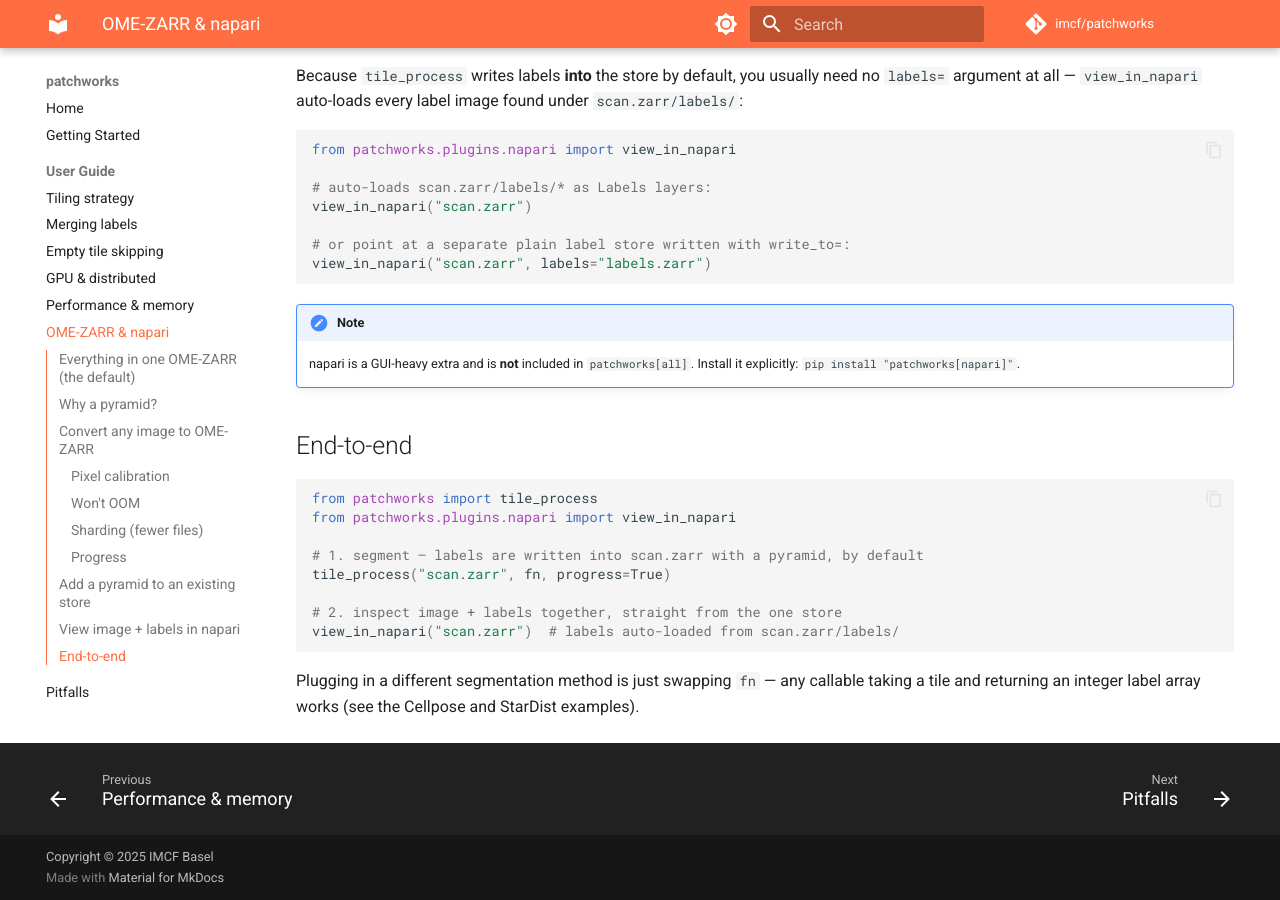
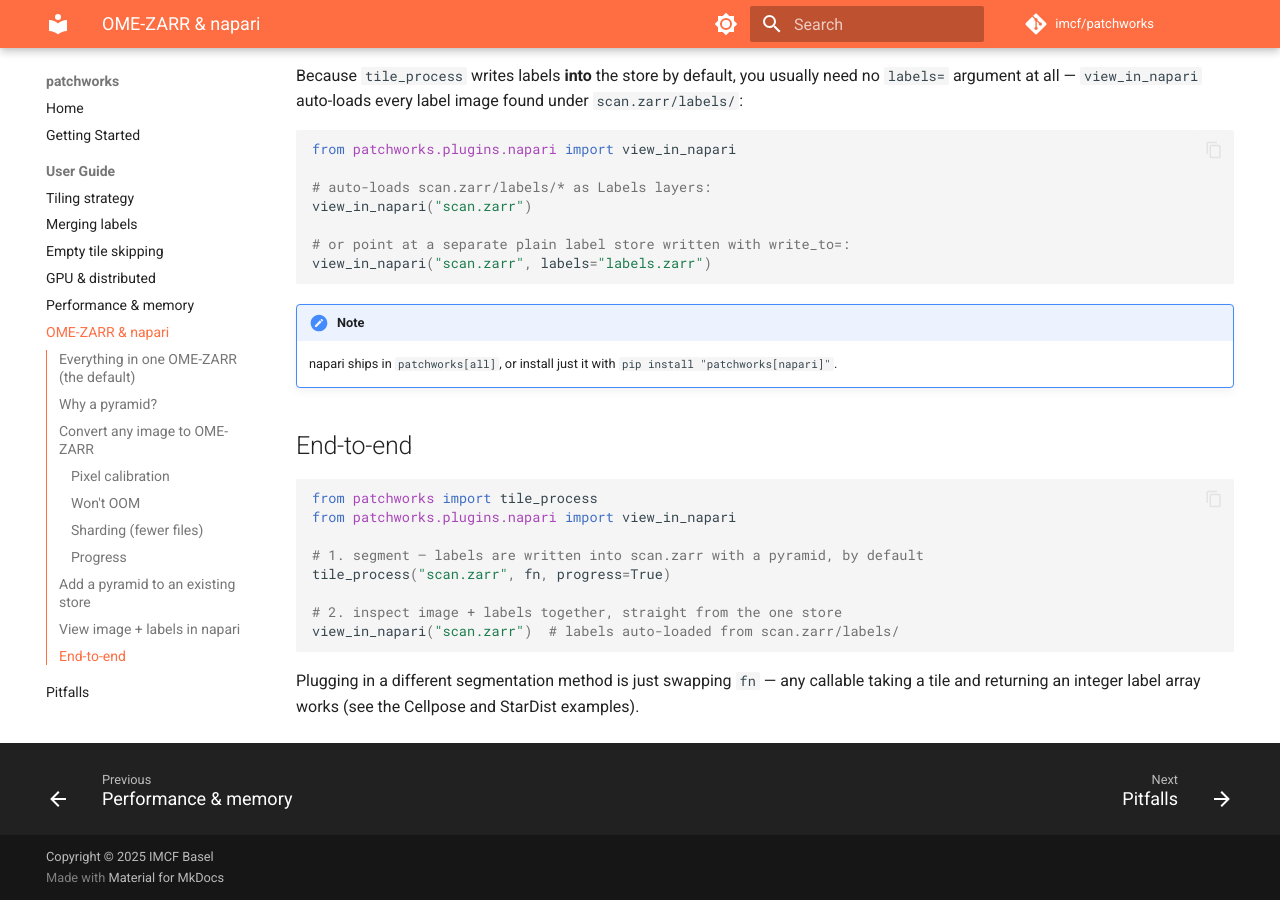
Before and after one commit to imcf/patchworks, an MkDocs documentation site: the page built from docs/guide/ome_zarr_napari.md, in a window 1280 px wide and 900 px high, scrolled down 2587 px. Built offline with MkDocs 1.6.1 and Material for MkDocs 9.7.7, drawn with Linux system fonts in a browser that asks for light colours; comment, search, counter and statistics services are not loaded.

Commit message:
build: 🔧 include napari in the [all] extra
patchworks[all] now also installs the napari viewer plugin; docs/README
updated to match.

Co-Authored-By: Claude Opus 4.8 <noreply@anthropic.com>

````diff
--- a/docs/guide/ome_zarr_napari.md
+++ b/docs/guide/ome_zarr_napari.md
@@ -144,8 +144,8 @@ view_in_napari("scan.zarr", labels="labels.zarr")
 ```
 
 !!! note
-    napari is a GUI-heavy extra and is **not** included in `patchworks[all]`.
-    Install it explicitly: `pip install "patchworks[napari]"`.
+    napari ships in `patchworks[all]`, or install just it with
+    `pip install "patchworks[napari]"`.
 
 ## End-to-end
 
````
Also changed, not shown: README.md (+1 -1 lines), pyproject.toml (+7 -2 lines).
